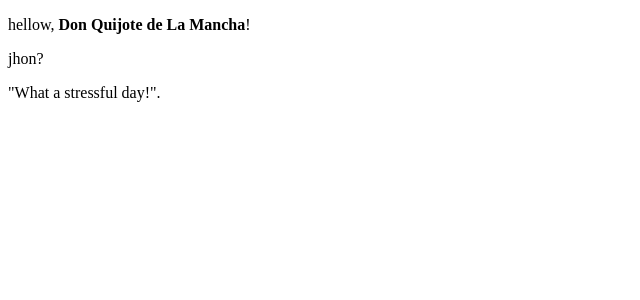
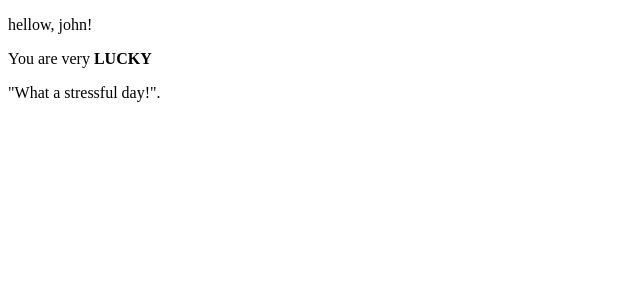
Before and after one commit to italoubialifernando/exerciseReact, a React (Create React App) app in the folder my-app/: page / in a window 1280 px wide. Shown: the top 300 px of the page, without its empty margins (0-640 px from the left). Built offline with nearby package versions, Linux system fonts and the light colour scheme.

Commit message:
con-rend-05

```diff
--- a/my-app/src/App.js
+++ b/my-app/src/App.js
@@ -8,7 +8,7 @@
     render() {
         return(
             <div>
-                <Wellcome name={<strong>{"Don Quijote de La Mancha"}</strong>} age={64}/>
+                <Wellcome name={"john"} age={68}/>
                 <Message />
             </div>
         )
--- a/my-app/src/Wellcome.js
+++ b/my-app/src/Wellcome.js
@@ -3,12 +3,15 @@
 export class Wellcome extends React.Component {
     render() {
         return <div>
+
             {!!this.props.name && <p>hellow, {this.props.name}!</p>}
             {!this.props.name && <h1>hellow, nobody !</h1>}
-            {this.props.name =="john"?
-            this.props.age > 18 &&
-            this.props.age <65 &&
-            <p>your age is? {this.props.age}</p>
+            {this.props.name =="john"
+
+            ?   this.props.age > 18 && this.props.age < 65
+             ?   <p>your age is? {this.props.age}</p>
+             : <p>You are very <strong>LUCKY</strong></p>
+
             :
             <p>jhon?</p> }
         </div>
```
